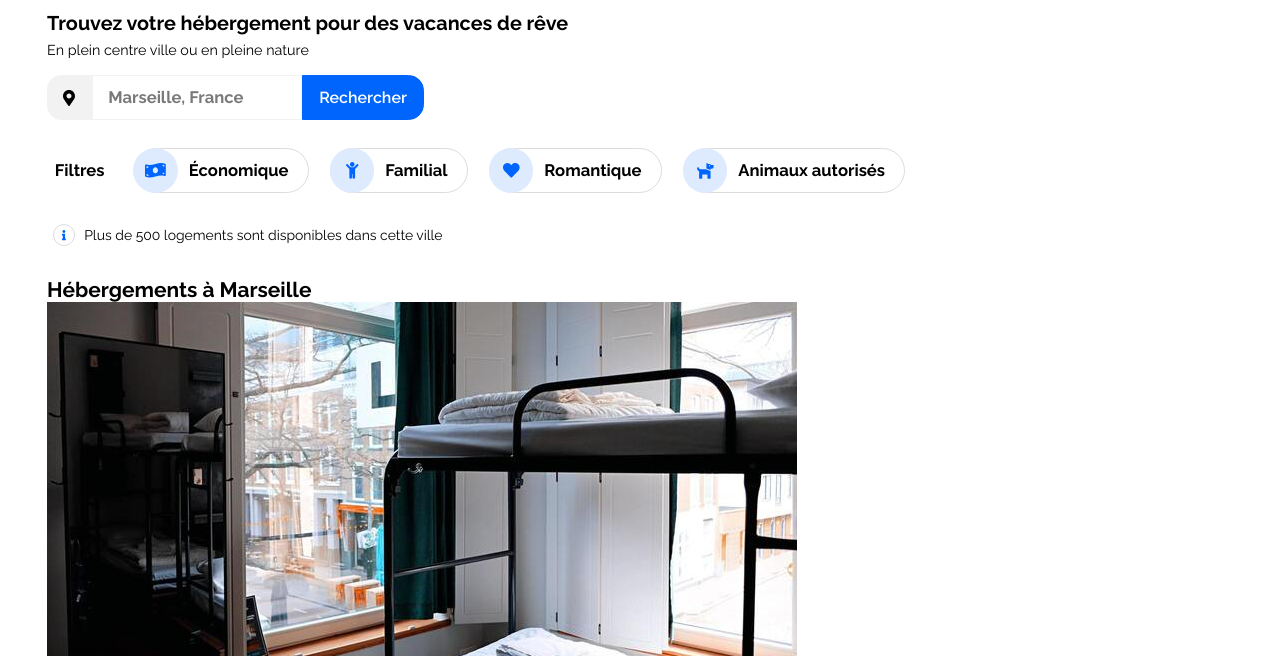
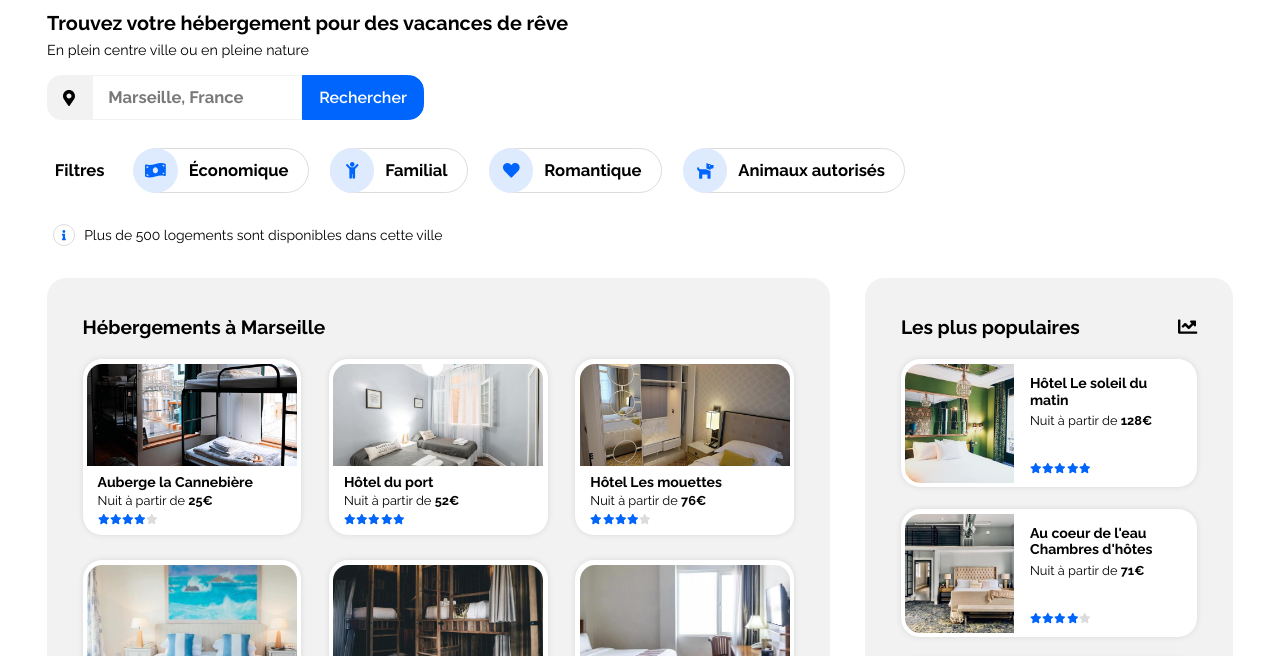
Before and after one commit to mathurinchung/MathurinChung_2_03052021, a plain HTML site: page index.html in a window 1280 px wide. Shown: the part 101-757 px from the top of the page. Drawn offline with Linux system fonts and the light colour scheme.

Commit message:
:lipstick: Update index.css - [MAIN/LODGING]

```diff
--- a/css/index.css
+++ b/css/index.css
@@ -199,3 +199,140 @@ header nav ul li:hover {
     color: #0065fc;
     font-size: .8vw;
 }
+
+/* LODGING */
+#lodging {
+    display: flex;
+    justify-content: space-between;
+    padding-bottom: 4.2vw;
+}
+
+.lodging {
+    border-radius: 1.5vw;
+    background-color: #f2f2f2;
+}
+
+.lodging h2 {
+    font-size: 1.5vw;
+    margin-bottom: 1.7vw;
+}
+
+.main {
+    padding: 3.2% 3% 3vw;
+    width: 66%;
+}
+
+.main .container, .popular h2 {
+    display: flex;
+    justify-content: space-between;
+}
+
+.card {
+    border-radius: 1.5vw;
+    background-color: #fff;
+    box-shadow: 0 0 .5vw #0000001a;
+}
+
+.card figure {
+    padding: .35vw;
+}
+
+.card h3 {
+    font-size: 1.1vw;
+}
+
+.card img {
+    display: inline-block;
+    object-fit: cover;
+}
+
+.card .price {
+    font-size: 1vw;
+}
+
+.top-star {
+    color: #0065fc;
+}
+
+.main .container {
+    align-items: center;
+    flex-wrap: wrap;
+}
+
+.card-main {
+    margin-bottom: 2vw;
+    width: 30.75%;
+    height: 13.7vw;
+}
+
+.card-main img {
+    border-top-right-radius: 1.2vw;
+    border-top-left-radius: 1.2vw;
+    width: 100%;
+    height: 8vw;
+}
+
+.card-main figcaption {
+    padding-top: 2%;
+    padding-left: 5%;
+}
+
+.card-main .price {
+    margin-top: 2%;
+}
+
+.card-main .rating {
+    margin-top: 3%;
+    color: #dcdcdc;
+    font-size: .8vw;
+    letter-spacing: -.15vw;
+}
+
+.more {
+    margin-top: 1vw;
+    font-size: 1.25vw;
+    font-weight: 700;
+}
+
+.popular {
+    padding: 3.2% 3% 0;
+    width: 31%;
+}
+
+.card-popular {
+    margin-bottom: 1.7vw;
+    width: 100%;
+    height: 10vw;
+}
+
+.card-popular figure {
+    position: relative;
+    display: flex;
+    height: 100%;
+}
+
+.card-popular img {
+    position: absolute;
+    border-top-left-radius: 1.2vw;
+    border-bottom-left-radius: 1.2vw;
+    width: 36.69%;
+    height: calc(100% - 6.94%);
+}
+
+.card-popular figcaption {
+    position: relative;
+    left: 38%;
+    padding: .9vw 1.2vw;
+    width: calc(100% - 38%);
+}
+
+.card-popular .price {
+    margin-top: .5vw;
+}
+
+.card-popular .rating {
+    margin-top: 2.7vw;
+    color: #dcdcdc;
+    font-size: .8vw;
+    letter-spacing: -.15vw;
+}
```
